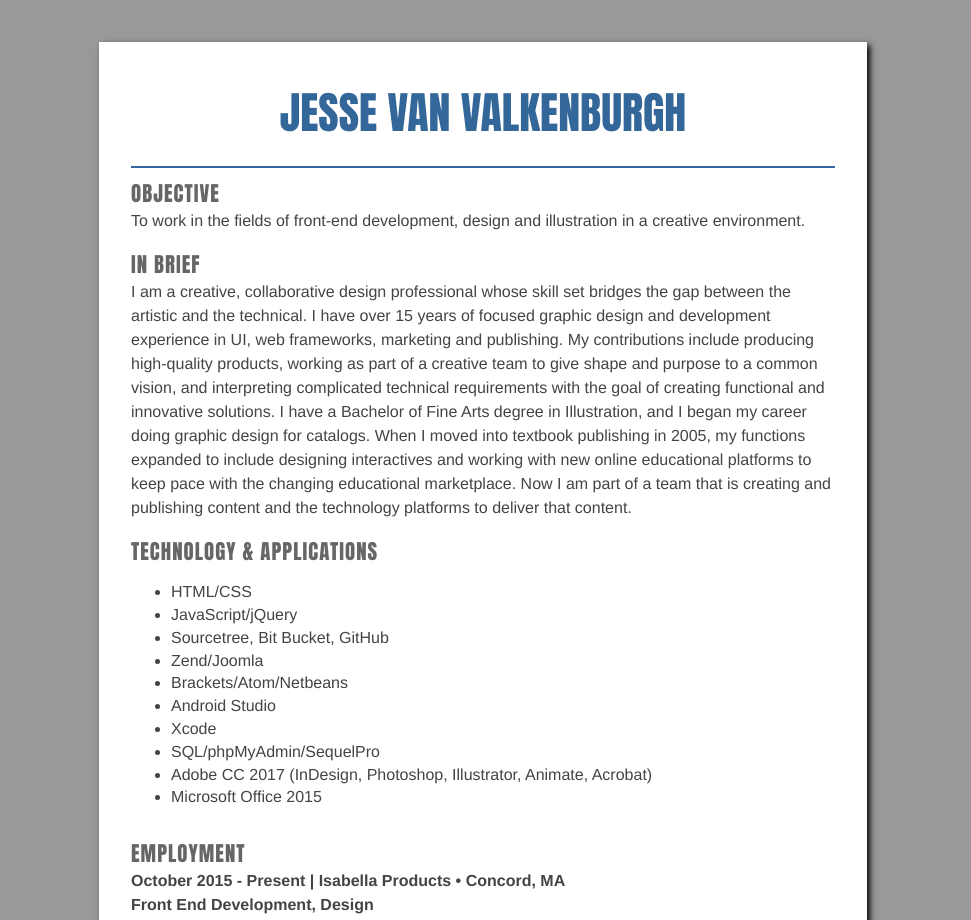
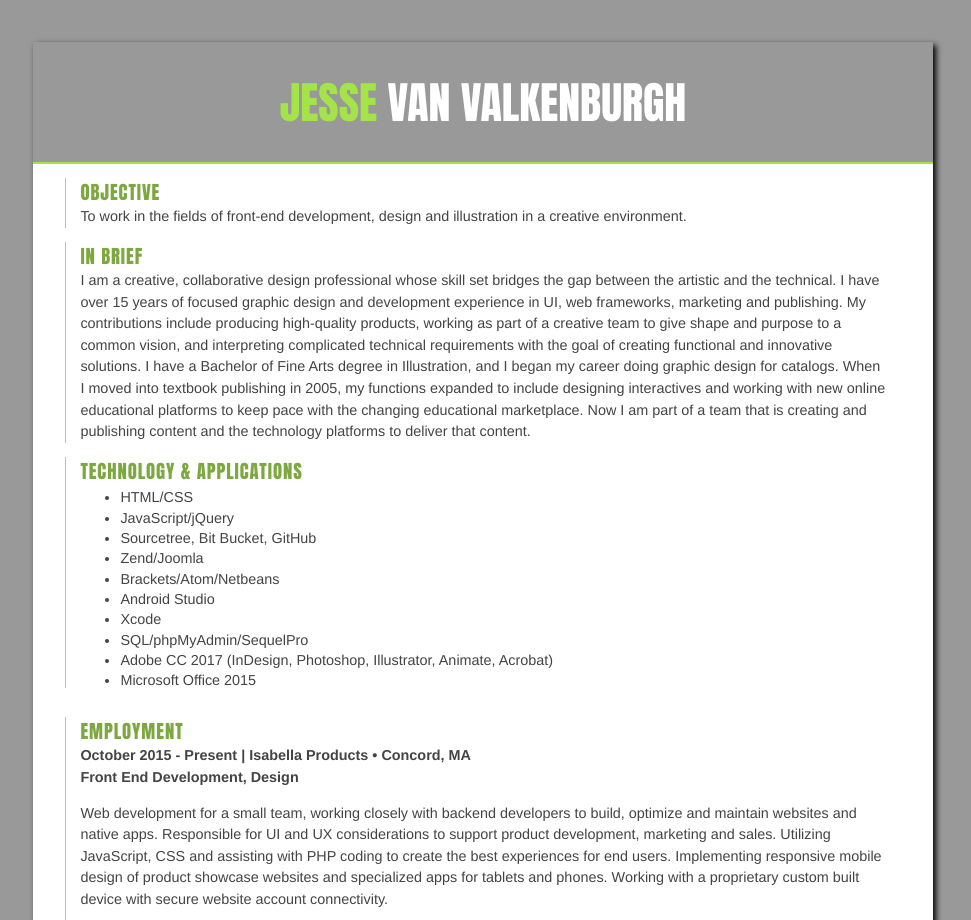
Before and after one commit to jesvanv/jesvanv.github.io, a website: page resume.html in a window 1280 px wide. Shown: the top 920 px of the page, without its empty margins (157-1128 px from the left). Drawn offline with Linux system fonts and the light colour scheme.

Commit message:
Update resume page.

```diff
--- a/resume.html
+++ b/resume.html
@@ -10,7 +10,7 @@
 <body class="resume">
 
 <div class="container">
-    <header><p class="name">JESSE VAN VALKENBURGH</p></header>
+    <header><p class="name"><span class="firstname">JESSE</span> VAN VALKENBURGH</p></header>
 
     <section>
       <h3>OBJECTIVE</h3>
@@ -100,12 +100,12 @@
         <li>Develop e-mail promotions</li>
         <li>Handle multiple advertising projects simultaneously within a monthly cycle.</li>
       </ul>
-  <section>
-        <h3>EDUCATION</h3>
-        Bachelor of Fine Arts, 1998 • Rochester Institute of Technology, Rochester, NY
-        School of Art and Design, College of Imaging Arts and Sciences
+    </section>
+    <section>
+      <h3>EDUCATION</h3>
+      Bachelor of Fine Arts, 1998 • Rochester Institute of Technology, Rochester, NY
+      School of Art and Design, College of Imaging Arts and Sciences
       Illustration Major – core studies included commercial, technical, book, and editorial illustration, 3D design, figure drawing, creative problem solving in illustration, and art history. Addtional studies included sequential illustration, character design for animation, desktop design, wood sculpture, and English composition.
-    </section>
     </section>
     <p class="references">* References available on request.</p>
   </div></body>
--- a/sass/_resume.scss
+++ b/sass/_resume.scss
@@ -1,26 +1,35 @@
 .resume {
   padding: 2% 0;
     .container {
-        width: 60%;
+        width: 80%;
+        max-width: 900px;
         margin: 1em auto;
         padding: 1em 2em;
         background: #FFFFFF;
         box-shadow: 3px 3px 6px #000000;
+        header {
+          margin: -1em -2em 0;
+        }
         .name {
+          .firstname {
+            color: $green;
+          }
             position: relative;
             text-align: center;
-            color: $blue;
-            background-color: transparent;
-            border-bottom: 2px solid $blue;
+            color: white;
             height: auto;
             padding: 3% 0;
+            border-bottom: 2px solid $green;
         }
         section {
-            font: 1em 'Helvetica Neue', Helvetica, sans-serif;
+            padding: 0 0 0 1em;
+            margin: 1em 1em 1em 0;
+            border-left: 1px solid $green;
+            font: 0.9em 'Helvetica Neue', Helvetica, sans-serif;
             color: #444444;
             h3 {
                 font: 1.3em 'Anton', sans-serif;
-                color: #666666;
+                color: $greenDark;
                 letter-spacing: 0.05em;
                 margin: 0.5em 0 0;
             }
@@ -37,6 +46,7 @@
                 }
             }
             ul {
+              margin: 0;
                 li {
                     margin: 0.3em 0;
                     &:last-of-type {
--- a/sass/jcvanv_styles.scss
+++ b/sass/jcvanv_styles.scss
@@ -6,6 +6,7 @@
 $grayOne: #626262;
 $grayTwo: #424242;
 $green: #A4E449;
+$greenDark: #7ca83f;
 $borderThreeGreen: 3px solid $green;
 $blue: #336699;
 $galleryHeight: 40vh;
```
Also changed, not shown: styles/jcvanv_styles.css.
